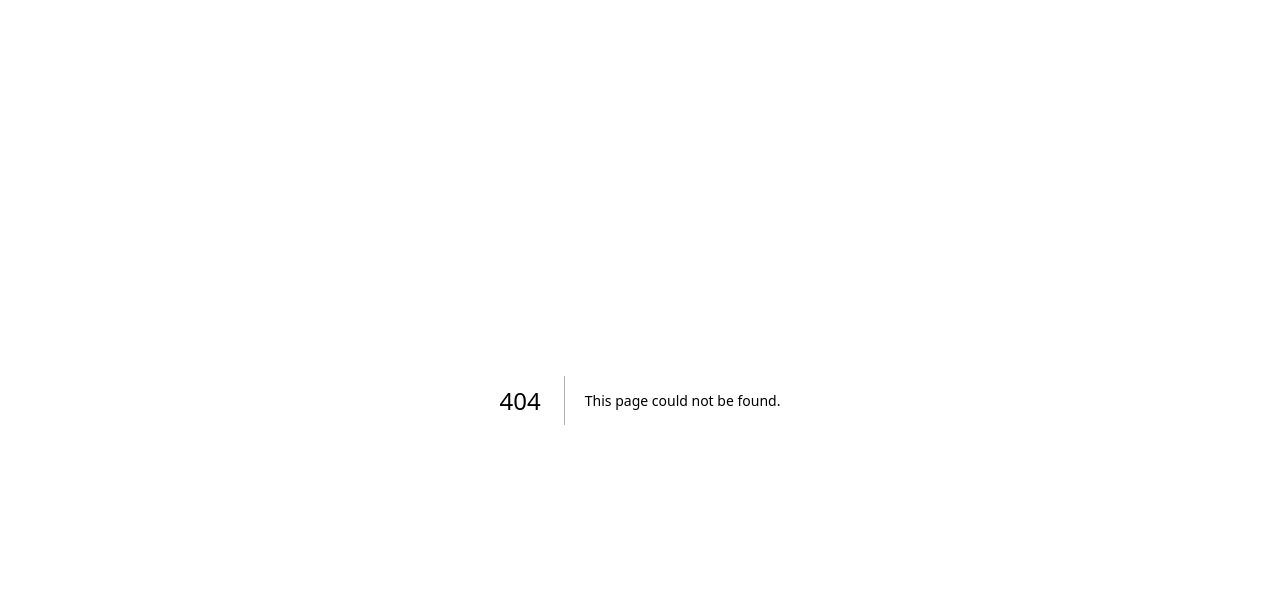
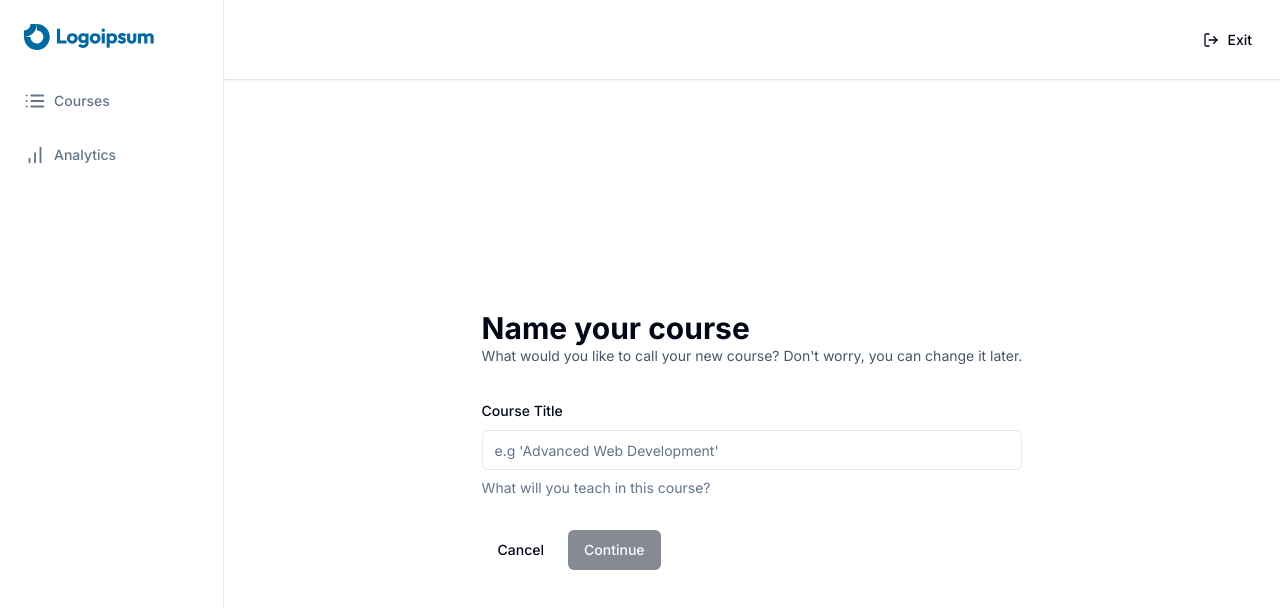
Before and after one commit to tommywa-a/LMS-webapp, a Next.js app: page /teacher/create in a window 1280 px wide. Before the commit this address had no page. Shown: the top 608 px of the page. Built offline with nearby package versions, Linux system fonts and the light colour scheme.

Commit message:
Course-Creation UI

```diff
--- a/app/(dashboard)/(routes)/teacher/courses/page.tsx
+++ b/app/(dashboard)/(routes)/teacher/courses/page.tsx
@@ -1,8 +1,16 @@
+import Link from 'next/link'
 import React from 'react'
+import { Button } from '@/components/ui/button'
 
 const CoursesPage = () => {
   return (
-    <div>CoursesPage</div>
+    <div className='p-6'>
+      <Link href={'/teacher/create'}>
+        <Button>
+          New Course
+        </Button>
+      </Link>
+    </div>
   )
 }
 
--- /dev/null
+++ b/app/(dashboard)/(routes)/teacher/create/page.tsx
@@ -0,0 +1,108 @@
+"use client"
+
+import React from 'react'
+import * as z from "zod"
+import axios from "axios"
+import {zodResolver } from "@hookform/resolvers/zod"
+import { useForm } from "react-hook-form"
+import { useRouter } from "next/navigation"
+
+import {
+  Form,
+  FormControl,
+  FormDescription,
+  FormField,
+  FormItem,
+  FormLabel,
+  FormMessage
+} from "@/components/ui/form"
+import { Button } from '@/components/ui/button'
+import { Input } from '@/components/ui/input'
+import Link from 'next/link'
+import toast from 'react-hot-toast'
+
+const formSchema = z.object({
+  title: z.string().min(1, {
+    message: "Title is required",
+  }),
+})
+
+const CreatePage = () => {
+  const router = useRouter()
+  const form = useForm<z.infer<typeof formSchema>>({
+    resolver: zodResolver(formSchema),
+    defaultValues: {
+      title: "",
+    }
+  })
+
+  const {isSubmitting, isValid} = form.formState
+
+  const onSubmit = async (values: z.infer<typeof formSchema>) => {
+    try {
+      const response = await axios.post("/api/course", values)
+      router.push(`/teacher/courses/${response.data.id}`)
+    } catch {
+      toast.error("Something went wrong")
+    }
+  }
+    return (
+    <div className='max-w-5xl mx-auto flex md:items-center md:justify-center h-full p-6'>
+      <div>
+        <h1 className='text-3xl font-bold'>
+          Name your course
+        </h1>
+        <p className='text-sm text-slate-600'>
+          What would you like to call your new course? Don&apos;t worry, you can change it later.
+        </p>
+        <Form {...form}>
+          <form
+            onSubmit={form.handleSubmit(onSubmit)}
+            className='space-y-8 mt-8'
+          >
+            <FormField
+              control={form.control}
+              name="title"
+              render={({ field }) => (
+              <FormItem>
+                <FormLabel>
+                  Course Title
+                </FormLabel>
+                <FormControl>
+                  <Input
+                    disabled={isSubmitting}
+                    placeholder="e.g 'Advanced Web Development'"
+                    {...field}
+                  />
+                </FormControl>
+                <FormDescription>
+                  What will you teach in this course?
+                </FormDescription>
+                <FormMessage />
+              </FormItem>
+              )}
+            />
+            <div className='flex items-center gap-x-2'>
+              <Link href={"/"}>
+                <Button
+                  type="button"
+                  variant="ghost"
+                >
+                  Cancel
+                </Button>
+              </Link>
+              <Button
+              type='submit'
+              disabled={!isValid || isSubmitting}
+              >
+                Continue
+              </Button>
+            </div>
+          </form>
+        </Form>
+      </div>
+    </div>
+  )
+}
+
+export default CreatePage
--- a/app/layout.tsx
+++ b/app/layout.tsx
@@ -2,6 +2,7 @@
 import { Inter } from "next/font/google";
 import "./globals.css";
 import {ClerkProvider} from "@clerk/nextjs"
+import ToastProvider from "@/components/providers/ToastProvider";
 
 const inter = Inter({ subsets: ["latin"] });
 
@@ -18,7 +19,10 @@
   return (
     <ClerkProvider>
       <html lang="en">
-        <body className={inter.className}>{children}</body>
+        <body className={inter.className}>
+          <ToastProvider />
+          {children}
+        </body>
       </html>
     </ClerkProvider>
   );
--- /dev/null
+++ b/components/providers/ToastProvider.tsx
@@ -0,0 +1,12 @@
+"use client"
+
+import React from 'react'
+import { Toaster } from 'react-hot-toast'
+
+const ToastProvider = () => {
+  return (
+    <Toaster />
+  )
+}
+
+export default ToastProvider
--- /dev/null
+++ b/components/ui/form.tsx
@@ -0,0 +1,176 @@
+import * as React from "react"
+import * as LabelPrimitive from "@radix-ui/react-label"
+import { Slot } from "@radix-ui/react-slot"
+import {
+  Controller,
+  ControllerProps,
+  FieldPath,
+  FieldValues,
+  FormProvider,
+  useFormContext,
+} from "react-hook-form"
+
+import { cn } from "@/lib/utils"
+import { Label } from "@/components/ui/label"
+
+const Form = FormProvider
+
+type FormFieldContextValue<
+  TFieldValues extends FieldValues = FieldValues,
+  TName extends FieldPath<TFieldValues> = FieldPath<TFieldValues>
+> = {
+  name: TName
+}
+
+const FormFieldContext = React.createContext<FormFieldContextValue>(
+  {} as FormFieldContextValue
+)
+
+const FormField = <
+  TFieldValues extends FieldValues = FieldValues,
+  TName extends FieldPath<TFieldValues> = FieldPath<TFieldValues>
+>({
+  ...props
+}: ControllerProps<TFieldValues, TName>) => {
+  return (
+    <FormFieldContext.Provider value={{ name: props.name }}>
+      <Controller {...props} />
+    </FormFieldContext.Provider>
+  )
+}
+
+const useFormField = () => {
+  const fieldContext = React.useContext(FormFieldContext)
+  const itemContext = React.useContext(FormItemContext)
+  const { getFieldState, formState } = useFormContext()
+
+  const fieldState = getFieldState(fieldContext.name, formState)
+
+  if (!fieldContext) {
+    throw new Error("useFormField should be used within <FormField>")
+  }
+
+  const { id } = itemContext
+
+  return {
+    id,
+    name: fieldContext.name,
+    formItemId: `${id}-form-item`,
+    formDescriptionId: `${id}-form-item-description`,
+    formMessageId: `${id}-form-item-message`,
+    ...fieldState,
+  }
+}
+
+type FormItemContextValue = {
+  id: string
+}
+
+const FormItemContext = React.createContext<FormItemContextValue>(
+  {} as FormItemContextValue
+)
+
+const FormItem = React.forwardRef<
+  HTMLDivElement,
+  React.HTMLAttributes<HTMLDivElement>
+>(({ className, ...props }, ref) => {
+  const id = React.useId()
+
+  return (
+    <FormItemContext.Provider value={{ id }}>
+      <div ref={ref} className={cn("space-y-2", className)} {...props} />
+    </FormItemContext.Provider>
+  )
+})
+FormItem.displayName = "FormItem"
+
+const FormLabel = React.forwardRef<
+  React.ElementRef<typeof LabelPrimitive.Root>,
+  React.ComponentPropsWithoutRef<typeof LabelPrimitive.Root>
+>(({ className, ...props }, ref) => {
+  const { error, formItemId } = useFormField()
+
+  return (
+    <Label
+      ref={ref}
+      className={cn(error && "text-destructive", className)}
+      htmlFor={formItemId}
+      {...props}
+    />
+  )
+})
+FormLabel.displayName = "FormLabel"
+
+const FormControl = React.forwardRef<
+  React.ElementRef<typeof Slot>,
+  React.ComponentPropsWithoutRef<typeof Slot>
+>(({ ...props }, ref) => {
+  const { error, formItemId, formDescriptionId, formMessageId } = useFormField()
+
+  return (
+    <Slot
+      ref={ref}
+      id={formItemId}
+      aria-describedby={
+        !error
+          ? `${formDescriptionId}`
+          : `${formDescriptionId} ${formMessageId}`
+      }
+      aria-invalid={!!error}
+      {...props}
+    />
+  )
+})
+FormControl.displayName = "FormControl"
+
+const FormDescription = React.forwardRef<
+  HTMLParagraphElement,
+  React.HTMLAttributes<HTMLParagraphElement>
+>(({ className, ...props }, ref) => {
+  const { formDescriptionId } = useFormField()
+
+  return (
+    <p
+      ref={ref}
+      id={formDescriptionId}
+      className={cn("text-sm text-muted-foreground", className)}
+      {...props}
+    />
+  )
+})
+FormDescription.displayName = "FormDescription"
+
+const FormMessage = React.forwardRef<
+  HTMLParagraphElement,
+  React.HTMLAttributes<HTMLParagraphElement>
+>(({ className, children, ...props }, ref) => {
+  const { error, formMessageId } = useFormField()
+  const body = error ? String(error?.message) : children
+
+  if (!body) {
+    return null
+  }
+
+  return (
+    <p
+      ref={ref}
+      id={formMessageId}
+      className={cn("text-sm font-medium text-destructive", className)}
+      {...props}
+    >
+      {body}
+    </p>
+  )
+})
+FormMessage.displayName = "FormMessage"
+
+export {
+  useFormField,
+  Form,
+  FormItem,
+  FormLabel,
+  FormControl,
+  FormDescription,
+  FormMessage,
+  FormField,
+}
--- /dev/null
+++ b/components/ui/input.tsx
@@ -0,0 +1,25 @@
+import * as React from "react"
+
+import { cn } from "@/lib/utils"
+
+export interface InputProps
+  extends React.InputHTMLAttributes<HTMLInputElement> {}
+
+const Input = React.forwardRef<HTMLInputElement, InputProps>(
+  ({ className, type, ...props }, ref) => {
+    return (
+      <input
+        type={type}
+        className={cn(
+          "flex h-10 w-full rounded-md border border-input bg-background px-3 py-2 text-sm ring-offset-background file:border-0 file:bg-transparent file:text-sm file:font-medium placeholder:text-muted-foreground focus-visible:outline-none focus-visible:ring-2 focus-visible:ring-ring focus-visible:ring-offset-2 disabled:cursor-not-allowed disabled:opacity-50",
+          className
+        )}
+        ref={ref}
+        {...props}
+      />
+    )
+  }
+)
+Input.displayName = "Input"
+
+export { Input }
--- /dev/null
+++ b/components/ui/label.tsx
@@ -0,0 +1,26 @@
+"use client"
+
+import * as React from "react"
+import * as LabelPrimitive from "@radix-ui/react-label"
+import { cva, type VariantProps } from "class-variance-authority"
+
+import { cn } from "@/lib/utils"
+
+const labelVariants = cva(
+  "text-sm font-medium leading-none peer-disabled:cursor-not-allowed peer-disabled:opacity-70"
+)
+
+const Label = React.forwardRef<
+  React.ElementRef<typeof LabelPrimitive.Root>,
+  React.ComponentPropsWithoutRef<typeof LabelPrimitive.Root> &
+    VariantProps<typeof labelVariants>
+>(({ className, ...props }, ref) => (
+  <LabelPrimitive.Root
+    ref={ref}
+    className={cn(labelVariants(), className)}
+    {...props}
+  />
+))
+Label.displayName = LabelPrimitive.Root.displayName
+
+export { Label }
```
Also changed, not shown: package.json (+7 -1 lines), public/logo.svg, 1 other file (tests, documents, lock files or other folders).
